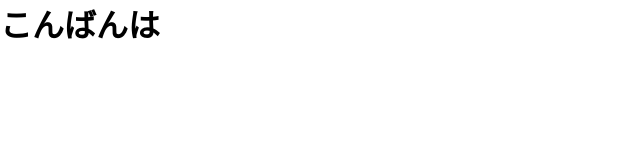
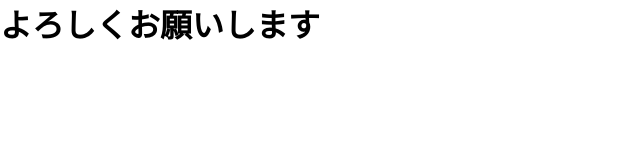
Before and after one commit to tai-namechan/github_flow_practice, a plain HTML site: page index.html in a window 1280 px wide. Shown: the whole page, without its empty margins (0-640 px from the left). Drawn offline with Linux system fonts and the light colour scheme.

Commit message:
コミットメッセージ

```diff
--- a/index.html
+++ b/index.html
@@ -10,7 +10,7 @@
     <!-- 絶対パス大元から描き始める -->
 </head>
 <body>
-    <h1>こんばんは</h1>
+    <h1>よろしくお願いします</h1>
 </body>
 </html>
 
```
